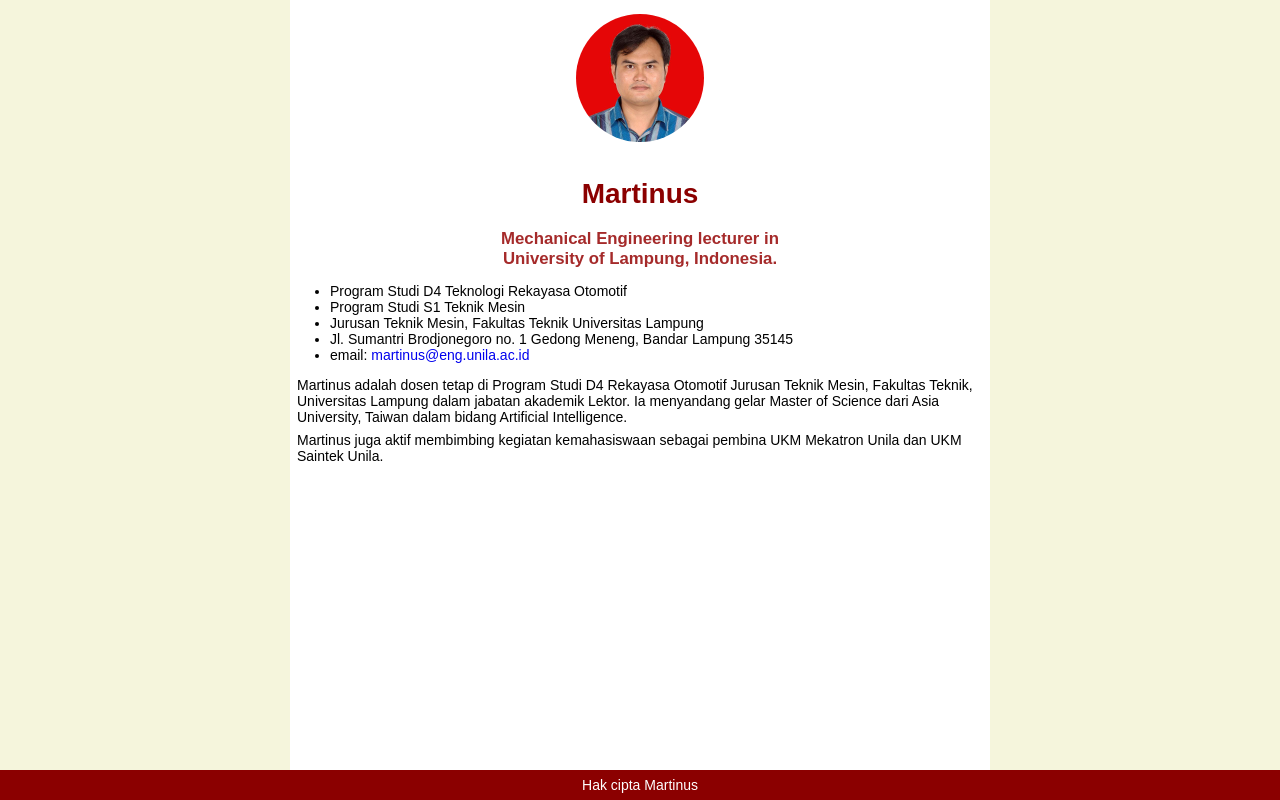
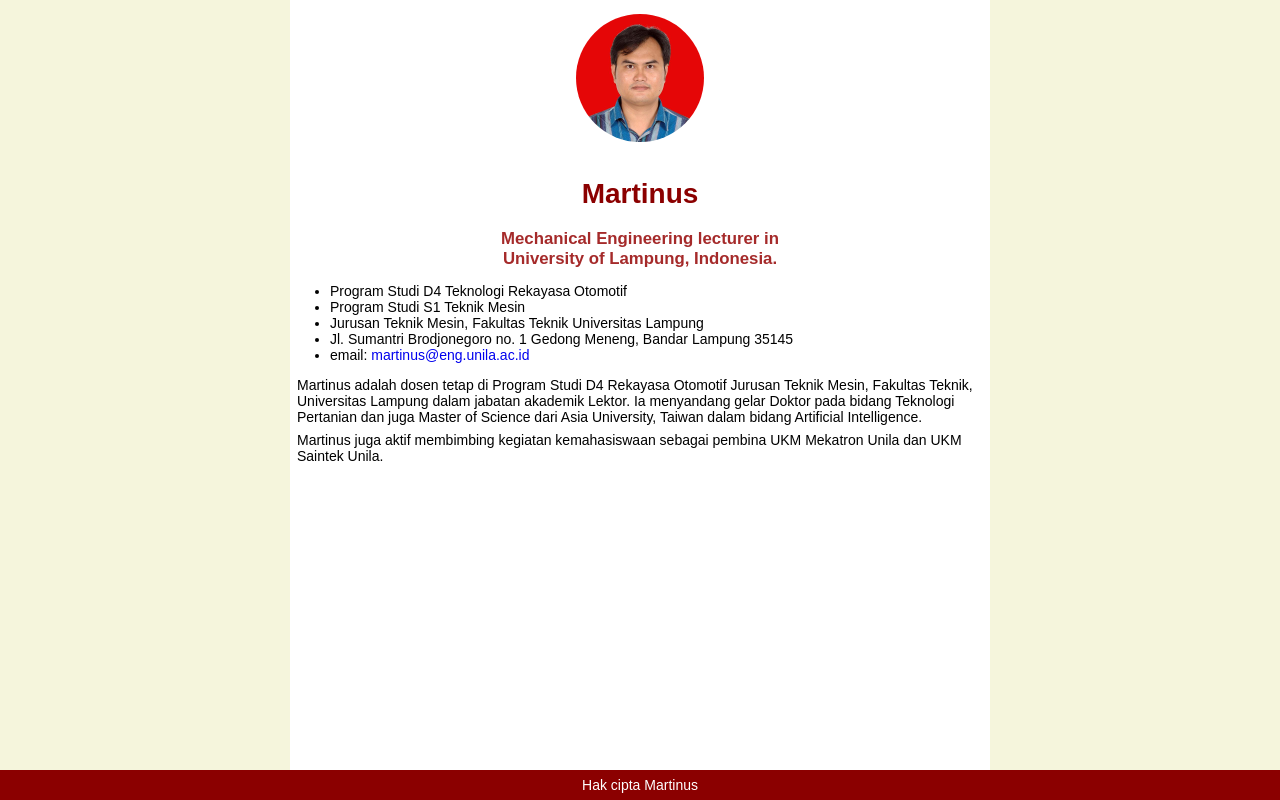
Before and after one commit to martinusmart/martinusmart.github.io, a plain HTML site: page index.html in a window 1280 px wide. Drawn offline with Linux system fonts and the light colour scheme.

Commit message:
Update index.html

```diff
--- a/index.html
+++ b/index.html
@@ -31,7 +31,7 @@
                 <li>email: <a href="mailto:martinus@eng.unila.ac.id">martinus@eng.unila.ac.id</a></li>
             </ul>
 
-            <p>Martinus adalah dosen tetap di Program Studi D4 Rekayasa Otomotif Jurusan Teknik Mesin, Fakultas Teknik, Universitas Lampung dalam jabatan akademik Lektor. Ia menyandang gelar Master of Science dari Asia University, Taiwan dalam bidang Artificial Intelligence.</p>
+            <p>Martinus adalah dosen tetap di Program Studi D4 Rekayasa Otomotif Jurusan Teknik Mesin, Fakultas Teknik, Universitas Lampung dalam jabatan akademik Lektor. Ia menyandang gelar Doktor pada bidang Teknologi Pertanian dan juga Master of Science dari Asia University, Taiwan dalam bidang Artificial Intelligence.</p>
 
             <p>Martinus juga aktif membimbing kegiatan kemahasiswaan sebagai pembina UKM Mekatron Unila dan UKM Saintek Unila.
 
```
